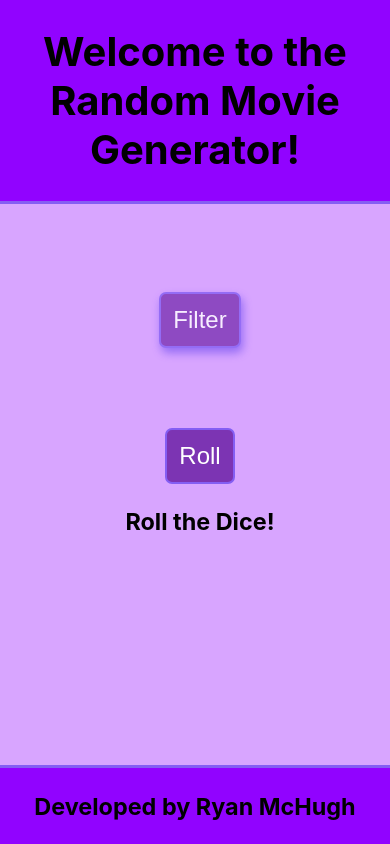
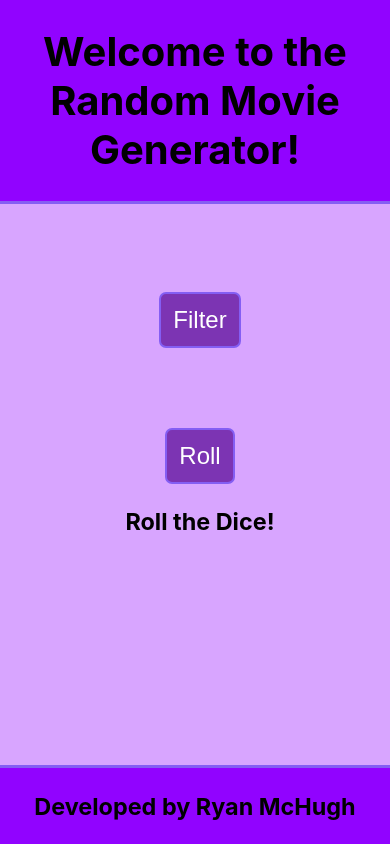
Before and after one commit to brohemz/movies-app, a React (Create React App) app: page / in a window 390 px wide. In both pictures the pointer is over the button "Filter". Built offline with nearby package versions, Linux system fonts and the light colour scheme; no server answers.

Commit message:
hover overrides

```diff
--- a/src/App.scss
+++ b/src/App.scss
@@ -117,7 +117,7 @@ body, .App {
 	transition: 0.3s;
 }
 
-.button:hover, .button:active{
+.button:hover{
 	opacity: 0.8;
 	box-shadow:2px 5px 10px $accent-color;
 
@@ -158,6 +158,21 @@ body, .App {
 		height: 20%
 	}
 
+	.button:hover{
+		box-shadow: none;
+		opacity: 1;
+	}
+
+	.button:active{
+		opacity: 0.8;
+		box-shadow:2px 5px 10px $accent-color;
+	}
+
+	.button {
+		transition: 0.1s;
+	}
+
+
 	.movie_item #description{
 		min-width: 50%;
 		max-width: 98%;
```
